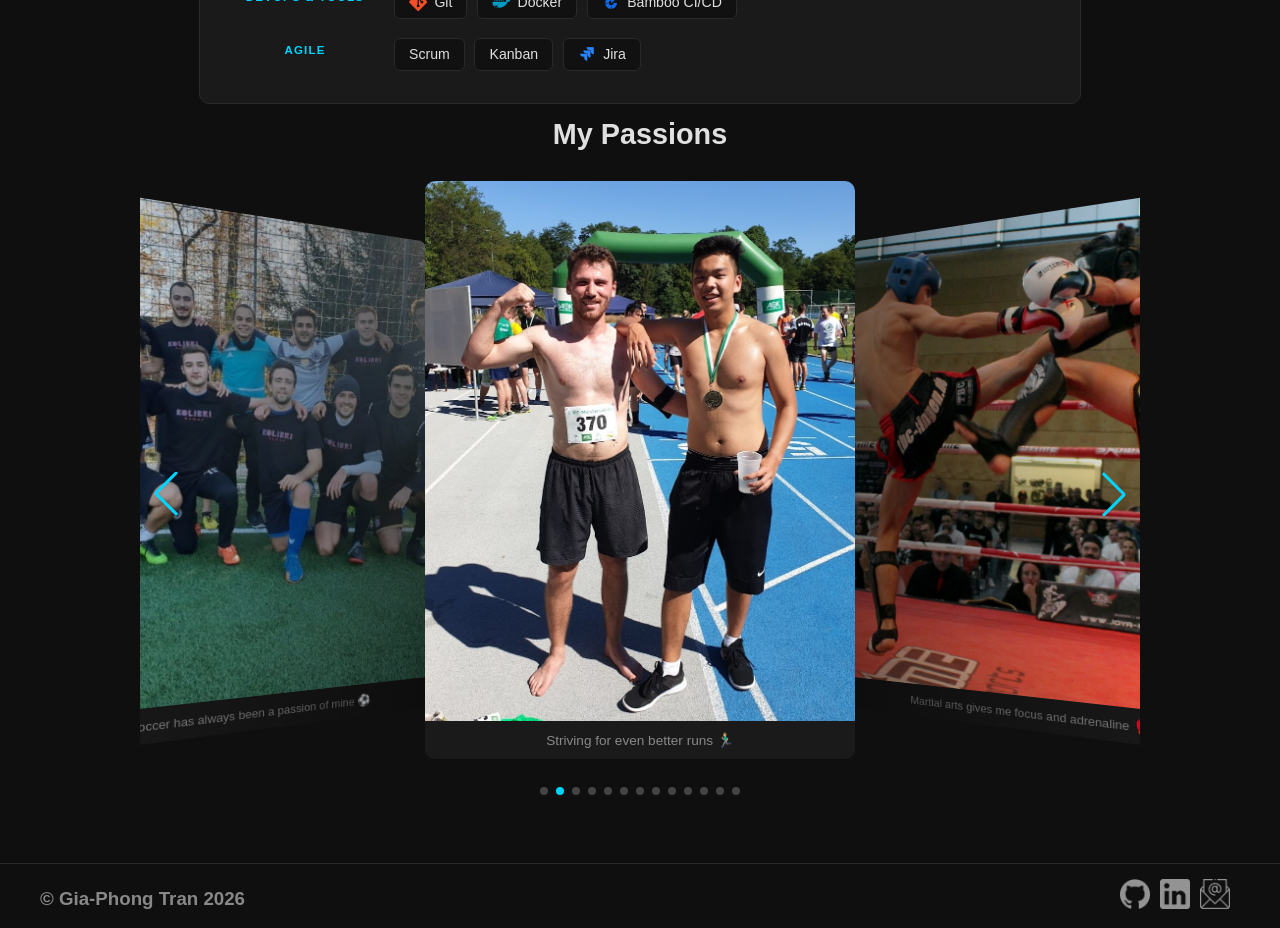
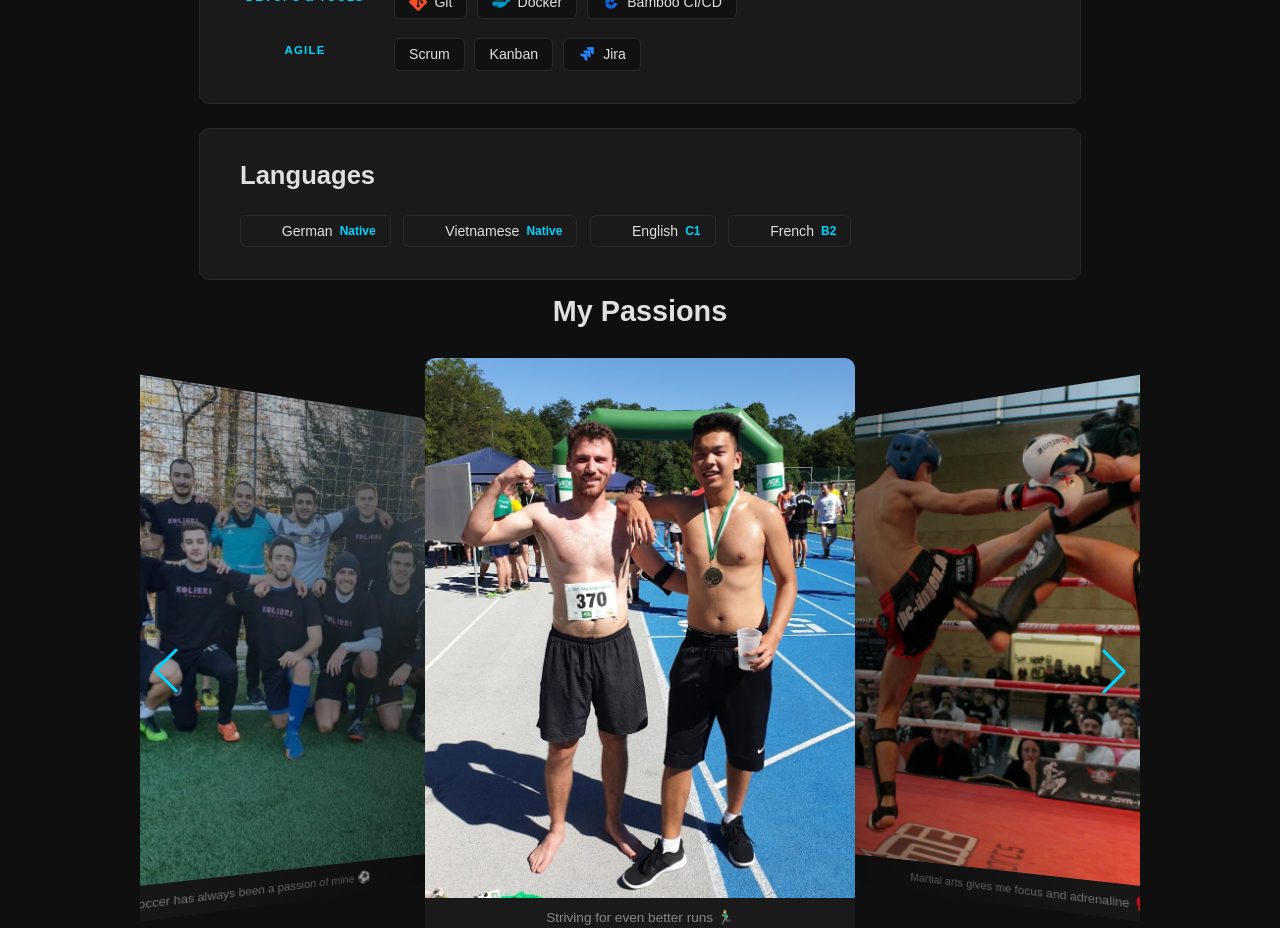
Before and after one commit to G-Phong/g-phong.github.io, a React (Create React App) app: page / in a window 1280 px wide. Shown: the part 800-1728 px from the top of the page. Built offline with nearby package versions, Linux system fonts and the light colour scheme; some icons are missing.

Commit message:
Fix #11: Add language badges with flag-icons (German, Vietnamese, English, French)

```diff
--- a/public/index.html
+++ b/public/index.html
@@ -26,6 +26,7 @@
     -->
     <title>About Phong.</title>
     <link rel="stylesheet" href="https://cdn.jsdelivr.net/gh/devicons/devicon@latest/devicon.min.css"/>
+    <link rel="stylesheet" href="https://cdn.jsdelivr.net/gh/lipis/flag-icons@7.0.0/css/flag-icons.min.css"/>
   </head>
   <body>
     <noscript>You need to enable JavaScript to run this app.</noscript>
--- a/src/App.css
+++ b/src/App.css
@@ -505,6 +505,62 @@ h3 {
   }
 }
 
+/* ── Languages ─────────────────────────────────────────────────── */
+.languages-section {
+  max-width: 800px;
+  margin: 1.5em auto 0;
+  padding: 2em 2.5em;
+  background: var(--bg-secondary);
+  border: 1px solid var(--border);
+  border-radius: 10px;
+}
+
+.languages-section .section-title {
+  text-align: left;
+  font-size: 1.6em;
+  margin-bottom: 1em;
+  margin-top: 0;
+}
+
+.language-badges {
+  display: flex;
+  flex-wrap: wrap;
+  gap: 0.8em;
+}
+
+.language-badge {
+  display: flex;
+  align-items: center;
+  gap: 0.5em;
+  background: var(--bg-secondary);
+  border: 1px solid var(--border);
+  border-radius: 6px;
+  padding: 0.5em 1em;
+  font-size: 0.88em;
+  transition: border-color 0.2s;
+}
+
+.language-badge:hover {
+  border-color: var(--accent);
+}
+
+.language-flag {
+  width: 1.4em;
+  height: 1.05em;
+  border-radius: 2px;
+  flex-shrink: 0;
+}
+
+.language-name {
+  color: var(--text-primary);
+}
+
+.language-level {
+  color: var(--accent);
+  font-weight: 600;
+  font-size: 0.85em;
+}
+
 /* ── Bio Card ──────────────────────────────────────────────────── */
 .bio-card {
   max-width: 700px;
--- a/src/components/Passions.jsx
+++ b/src/components/Passions.jsx
@@ -85,6 +85,24 @@ function Passions() {
         </div>
       </div>
 
+      <div className="languages-section" data-aos="fade-up">
+        <h2 className="section-title">Languages</h2>
+        <div className="language-badges">
+          {[
+            { code: "de", name: "German",     level: "Native" },
+            { code: "vn", name: "Vietnamese", level: "Native" },
+            { code: "gb", name: "English",    level: "C1" },
+            { code: "fr", name: "French",     level: "B2" },
+          ].map(({ code, name, level }) => (
+            <div key={name} className="language-badge">
+              <span className={`fi fi-${code} language-flag`}></span>
+              <span className="language-name">{name}</span>
+              <span className="language-level">{level}</span>
+            </div>
+          ))}
+        </div>
+      </div>
+
       <h2 className="section-title" data-aos="fade-up">My Passions</h2>
       <div className="swiper-wrapper-custom" data-aos="fade-up" data-aos-delay="100">
         <Swiper
```
